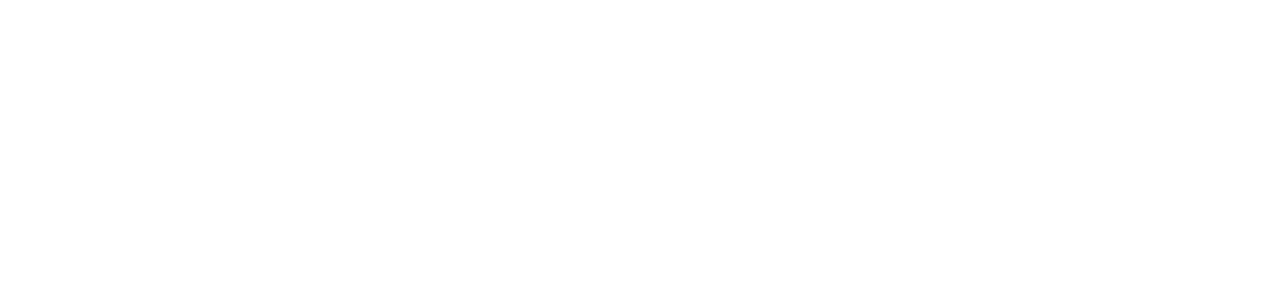
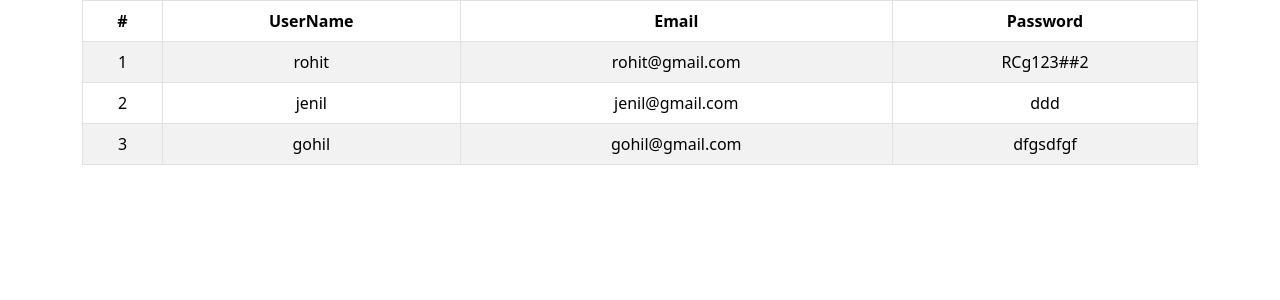
Before and after one commit to rohit9github/json-server_crud_pr, a React (Create React App) app in the folder api-crudopration/: page /view in a window 1280 px wide. Before the commit this address had no page. Shown: the top 300 px of the page. Built offline with nearby package versions, Linux system fonts and the light colour scheme; data requests are answered from the project's data file.

Commit message:
add chages flies

```diff
--- a/api-crudopration/db.json
+++ b/api-crudopration/db.json
@@ -11,6 +11,12 @@
       "userName": "jenil",
       "mail": "jenil@gmail.com",
       "pass": "ddd"
+    },
+    {
+      "id": "297c",
+      "userName": "gohil",
+      "mail": "gohil@gmail.com",
+      "pass": "dfgsdfgf"
     }
   ]
 }
--- a/api-crudopration/package.json
+++ b/api-crudopration/package.json
@@ -6,8 +6,10 @@
     "@testing-library/jest-dom": "^5.17.0",
     "@testing-library/react": "^13.4.0",
     "@testing-library/user-event": "^13.5.0",
+    "bootstrap": "^5.3.3",
     "json-server": "^1.0.0-alpha.23",
     "react": "^18.3.1",
+    "react-bootstrap": "^2.10.2",
     "react-dom": "^18.3.1",
     "react-router": "^6.23.0",
     "react-router-dom": "^6.23.0",
--- a/api-crudopration/src/App.js
+++ b/api-crudopration/src/App.js
@@ -2,6 +2,7 @@ import logo from './logo.svg';
 import './App.css';
 import Home from './Components/Home';
 import { BrowserRouter, Route, Routes } from "react-router-dom"
+import View from './Components/View';
 
 function App() {
   return (
@@ -9,6 +10,7 @@ function App() {
       <BrowserRouter>
         <Routes>
           <Route path='/' element={<Home/>}/>
+          <Route path='/view' element={<View/>}/>
         </Routes>
       </BrowserRouter>
 
--- a/api-crudopration/src/Components/Home.jsx
+++ b/api-crudopration/src/Components/Home.jsx
@@ -1,42 +1,60 @@
 import { useState } from "react";
+import 'bootstrap/dist/css/bootstrap.min.css';
+import Form from 'react-bootstrap/Form';
+import Container from 'react-bootstrap/Container';
+import Row from 'react-bootstrap/Row';
+import Col from 'react-bootstrap/Col';
+import Button from 'react-bootstrap/Button';
 
 
+function Home() {
 
-function Home(){
+    let [data, setData] = useState({});
 
-    let[data,setData] =  useState({});
-
-    let getValue = (e)=>{
+    let getValue = (e) => {
         let name = e.target.name;
         let value = e.target.value;
-        setData({...data,[name]:value});
+        setData({ ...data, [name]: value });
     }
-    let submitData =(e)=>{
+    let submitData = (e) => {
         e.preventDefault()
-        fetch("http://localhost:3000/data",{
-            method:"POST",
-            body : JSON.stringify(data)
-        }).then(()=>{
+        fetch("http://localhost:3000/data", {
+            method: "POST",
+            body: JSON.stringify(data)
+        }).then(() => {
             alert("data added")
             setData({})
         })
-        .catch(()=>{
-            alert("something wrong")
-        })
+            .catch(() => {
+                alert("something wrong")
+            })
     }
 
-    return(
+    return (
         <>
-            <form method="post" onSubmit={(e)=>submitData(e)}>
+            <Container>
+                <Row className="justify-content-md-center">
 
-                <label>User name :- </label>
-                <input type="text" name="userName" value={data.userName?data.userName :""} placeholder="Enter Your User Name" onChange={(e)=>getValue(e)} /><br/><br/>
-                <label>User email :- </label>
-                <input type="text" name="mail" value={data.mail?data.mail :""} placeholder="Enter Your User Email" onChange={(e)=>getValue(e)} /><br/><br/>
-                <label>Password :- </label>
-                <input type="text" name="pass" value={data.pass?data.pass:""} placeholder="Enter Your Password" onChange={(e)=>getValue(e)} /><br/><br/>
-                <button type="submit">Submit</button>
-            </form>
+                    <Col md="5">
+                        <Form method="post" onSubmit={(e) => submitData(e)}>
+                            <Form.Group className="mb-3" controlId="formGroupName">
+                                <Form.Label>UserName</Form.Label>
+                                <Form.Control type="text" name="userName" value={data.userName?data.userName:""} placeholder="Enter UserName" onChange={(e) => getValue(e)} />
+                            </Form.Group>
+                            <Form.Group className="mb-3" controlId="formGroupEmail">
+                                <Form.Label>Email address</Form.Label>
+                                <Form.Control type="email" name="mail" value={data.mail?data.mail:""} placeholder="Enter email" onChange={(e) => getValue(e)} />
+                            </Form.Group>
+                            <Form.Group className="mb-3" controlId="formGroupPassword">
+                                <Form.Label>Password</Form.Label>
+                                <Form.Control type="password" name="pass" value={data.pass?data.pass:""} placeholder="Password" onChange={(e) => getValue(e)} />
+                            </Form.Group>
+                            <Button variant="primary" type="submit">Submit</Button>
+                        </Form>
+                    </Col>
+                </Row>
+            </Container>
+
         </>
     )
 }
--- /dev/null
+++ b/api-crudopration/src/Components/View.jsx
@@ -0,0 +1,50 @@
+import 'bootstrap/dist/css/bootstrap.min.css';
+import Table from 'react-bootstrap/Table';
+import Container from 'react-bootstrap/Container';
+import { useEffect, useState } from 'react';
+
+function View() {
+
+    let [users, setUsers] = useState([]);
+
+    useEffect(() => {
+        fetch("http://localhost:3000/data", {
+            method: "GET"
+        }).then(async (res) => {
+            let arr = await res.json();
+            console.log(arr);
+            setUsers(arr);
+        })
+    }, [])
+
+    return (
+        <>
+            <Container>
+                <Table striped bordered hover>
+                    <thead>
+                        <tr>
+                            <th>#</th>
+                            <th>UserName</th>
+                            <th>Email</th>
+                            <th>Password</th>
+                        </tr>
+                    </thead>
+                    <tbody>
+                        {users.map((v, i) => {
+                            return (
+                                <tr>
+                                    <td>{++i}</td>
+                                    <td>{v.userName}</td>
+                                    <td>{v.mail}</td>
+                                    <td>{v.pass}</td>
+                                </tr>
+                            )
+                        })}
+                    </tbody>
+                </Table>
+            </Container>
+        </>
+    )
+}
+
+export default View;
```
Also changed, not shown: 1 other file (tests, documents, lock files or other folders).
